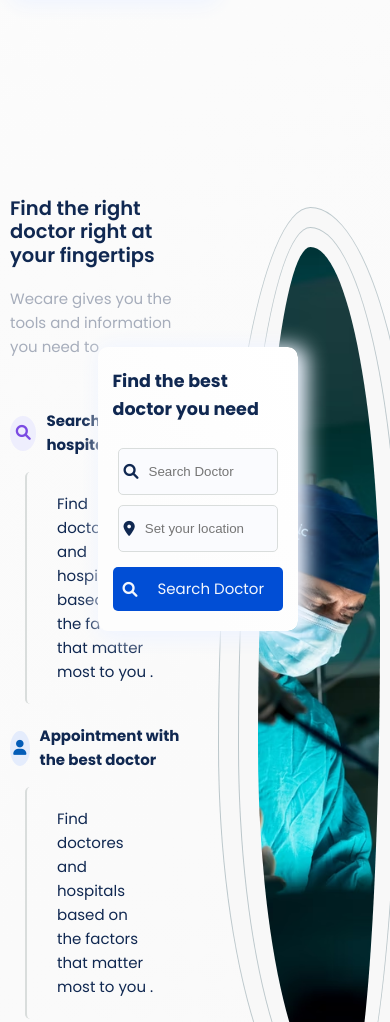
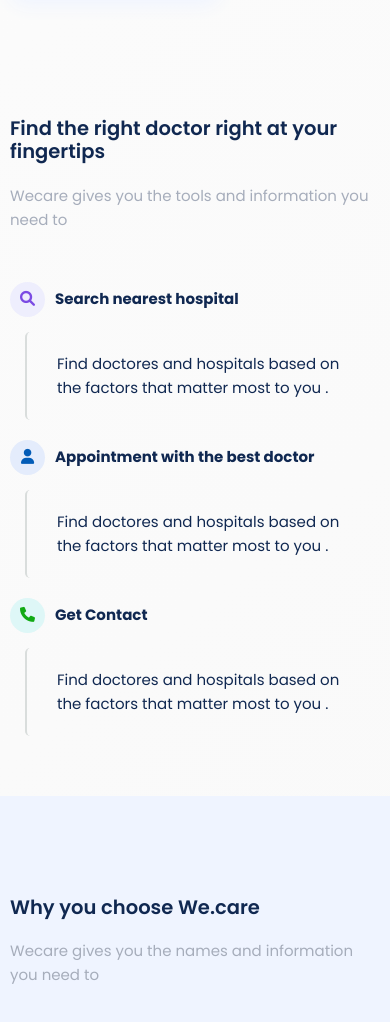
Before and after one commit to Vida-Heidari/Medical-Website-Landing-Page, a plain HTML site: page index.html in a window 390 px wide. Shown: the part 2760-3782 px from the top of the page. Drawn offline with nearby package versions, Linux system fonts and the light colour scheme.

Commit message:
find doctor section media queries added

```diff
--- a/scss/_findDoctor.scss
+++ b/scss/_findDoctor.scss
@@ -8,6 +8,7 @@
     grid-auto-columns: 1fr 1fr;
     grid-auto-rows: 1fr;
     grid-template-columns: repeat(2, 1fr);
+    // grid-template-columns: Repeat(auto-fit, minmax(45%, 1fr));
     grid-template-rows: 1fr;
     gap: 2rem;
   }
@@ -154,3 +155,41 @@
     margin-top: 1rem;
   }
 }
+
+// --------------- Media Queries ------------
+@media screen and (max-width: 1024px) {
+  #find-doctor {
+    .find-doctor__wrapper {
+      grid-template-columns: 1fr;
+      grid-template-rows: repeat(2, 1fr);
+      justify-content: center;
+      margin: auto;
+
+      .find-doctor__image {
+        grid-area: 1 / 1 / 2 / 2;
+      }
+      .find-doctor__content {
+        grid-area: 2 / 1 / 3 / 2;
+      }
+    }
+  }
+}
+
+@media screen and (max-width: 768px) {
+  #find-doctor {
+    margin-top: 2rem;
+    margin-bottom: 2rem;
+    .find-doctor__wrapper {
+      grid-template-columns: 1fr;
+      grid-template-rows: 1fr;
+
+      .find-doctor__image {
+        display: none;
+      }
+
+      .find-doctor__content {
+        grid-area: 1 / 1 / 2 / 2;
+      }
+    }
+  }
+}
```
Also changed, not shown: css/style.css.
